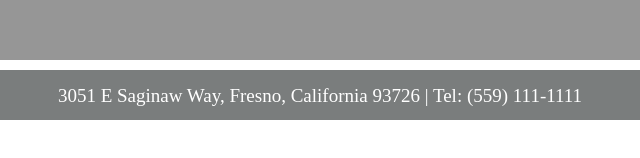
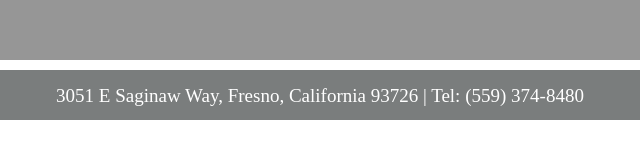
Before and after one commit to AngelDelVal/angelperez52.github.io, a plain HTML site: page index.html in a window 1280 px wide. Shown: the part 598-756 px from the top of the page, 320-960 px from the left. Drawn offline with Linux system fonts and the light colour scheme.

Commit message:
Update index.html

```diff
--- a/index.html
+++ b/index.html
@@ -39,7 +39,7 @@
 			<p>Design Science High School   Expected graduation: May 2018</p>
 		</div>
 		<div id="footer">
-			<p>3051 E Saginaw Way, Fresno, California 93726 | Tel: (559) 111-1111</p>
+			<p>3051 E Saginaw Way, Fresno, California 93726 | Tel: (559) 374-8480</p>
 		</div>
 	</body>
 </html>
```
